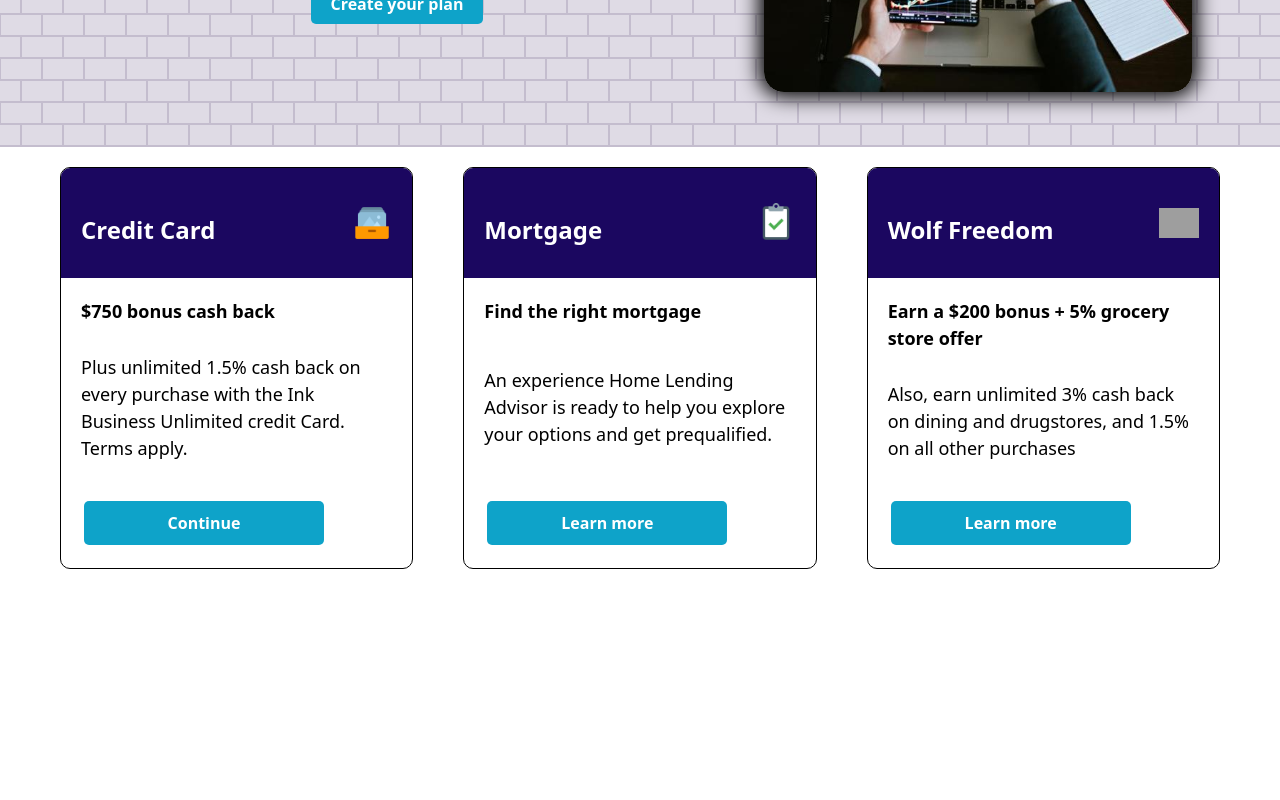
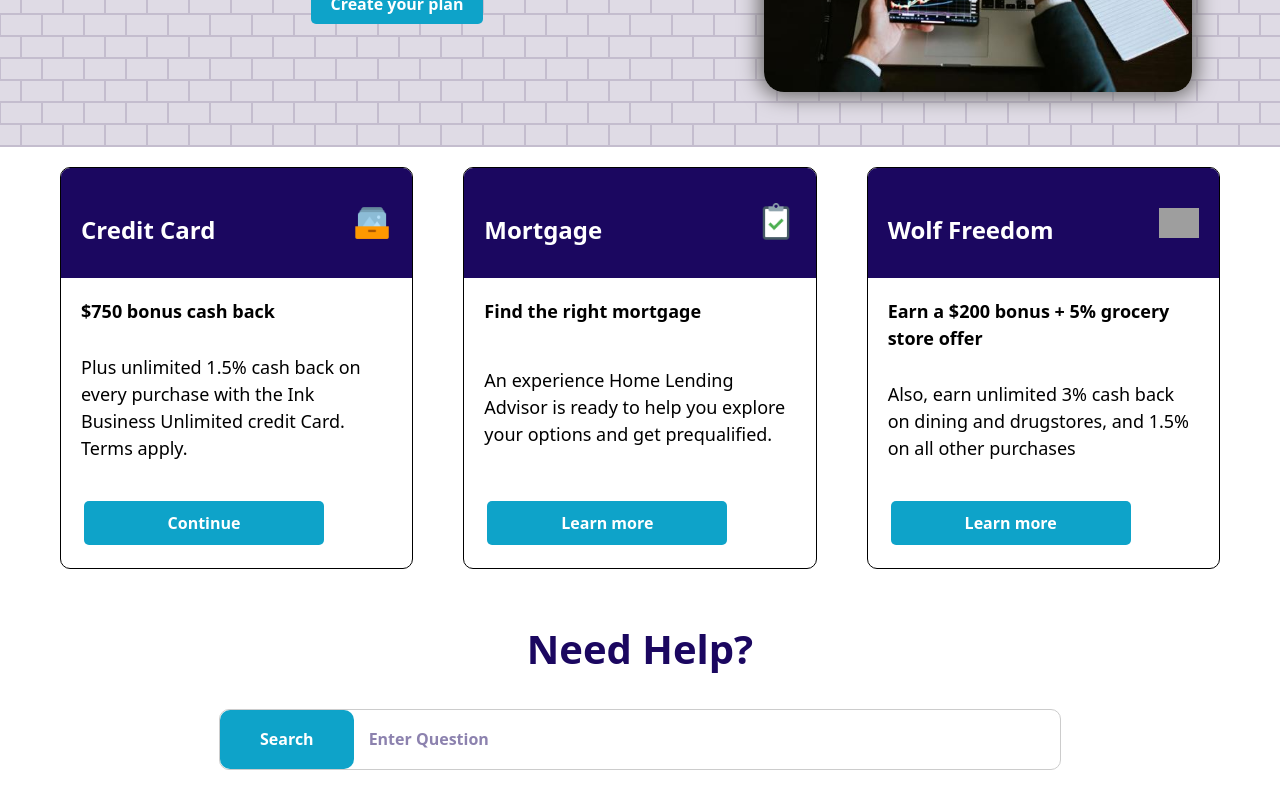
Before and after one commit to snieto10/wbank, a React (Create React App) app: page / in a window 1280 px wide. Shown: the part 382-1182 px from the top of the page. Before the commit the page ends 971 px from the top, so only its background shows below. Built offline with nearby package versions, Linux system fonts and the light colour scheme; grey boxes are pictures that could not be loaded.

Commit message:
search bar ready

```diff
--- a/src/App.css
+++ b/src/App.css
@@ -123,7 +123,7 @@
   font-weight: bold;
   font-size: 1.6rem;
   padding: 1rem 2rem;
-  margin: 5px;
+  margin: 12px;
 }
 
 @media screen and (min-width: 720px) {
@@ -373,7 +373,7 @@
 .finance {
   border-radius: 20px;
   display: none;
-  box-shadow: 0 0 20px 5px black;
+  box-shadow: 0 0 20px 5px rgb(112, 110, 110);
 }
 
 .flex {
@@ -488,3 +488,61 @@
     height: 250px;
   }
 }
+
+/* Search */
+
+.search_h2 {
+  text-align: center;
+  margin: 3rem;
+}
+
+.search__box {
+  border-radius: 10px;
+  border: 1px solid #ccc;
+  margin: 3rem auto;
+  padding: 0;
+  width: 90%;
+}
+
+.searchBar__input {
+  border-radius: 10px;
+  border: 0;
+  font-size: 1.6rem;
+  outline: 0;
+  padding: 1.5rem 1.5rem;
+  margin: 0;
+  width: 50%;
+  height: 2rem;
+}
+
+.searchBar__input::placeholder {
+  color: var(--color-headings);
+  font-weight: bold;
+  opacity: 0.5;
+}
+
+.searchBar__button {
+  border-radius: 10px;
+  padding: 2rem 4rem;
+  margin: 0;
+  display: none;
+}
+
+.btn_dis {
+  display: inline-block;
+  margin: 0 auto;
+}
+
+@media screen and (min-width: 900px) {
+  .searchBar__button {
+    display: inline-block;
+  }
+
+  .search__box {
+    width: 70%;
+  }
+
+  .btn_dis {
+    display: none;
+  }
+}
--- a/src/App.js
+++ b/src/App.js
@@ -3,6 +3,7 @@
 import Cards from "./components/cards";
 import "./normalize.css";
 import "./App.css";
+import SearchBar from "./components/searchBar";
 
 function App() {
   return (
@@ -10,6 +11,7 @@
       <NavBar />
       <Banner />
       <Cards />
+      <SearchBar />
     </>
   );
 }
--- /dev/null
+++ b/src/components/searchBar.jsx
@@ -0,0 +1,22 @@
+import React from "react";
+
+export default function SearchBar(props) {
+  return (
+    <>
+      <div className="container">
+        <h2 className="search_h2">Need Help?</h2>
+        <div className="search__box">
+          <button className="btn btnBanner searchBar__button">Search</button>
+          <input
+            className="searchBar__input"
+            type="text"
+            placeholder="Enter Question"
+          ></input>
+        </div>
+        <div className="flex">
+          <button className="btn btnBanner btn_dis">Search</button>
+        </div>
+      </div>
+    </>
+  );
+}
```
